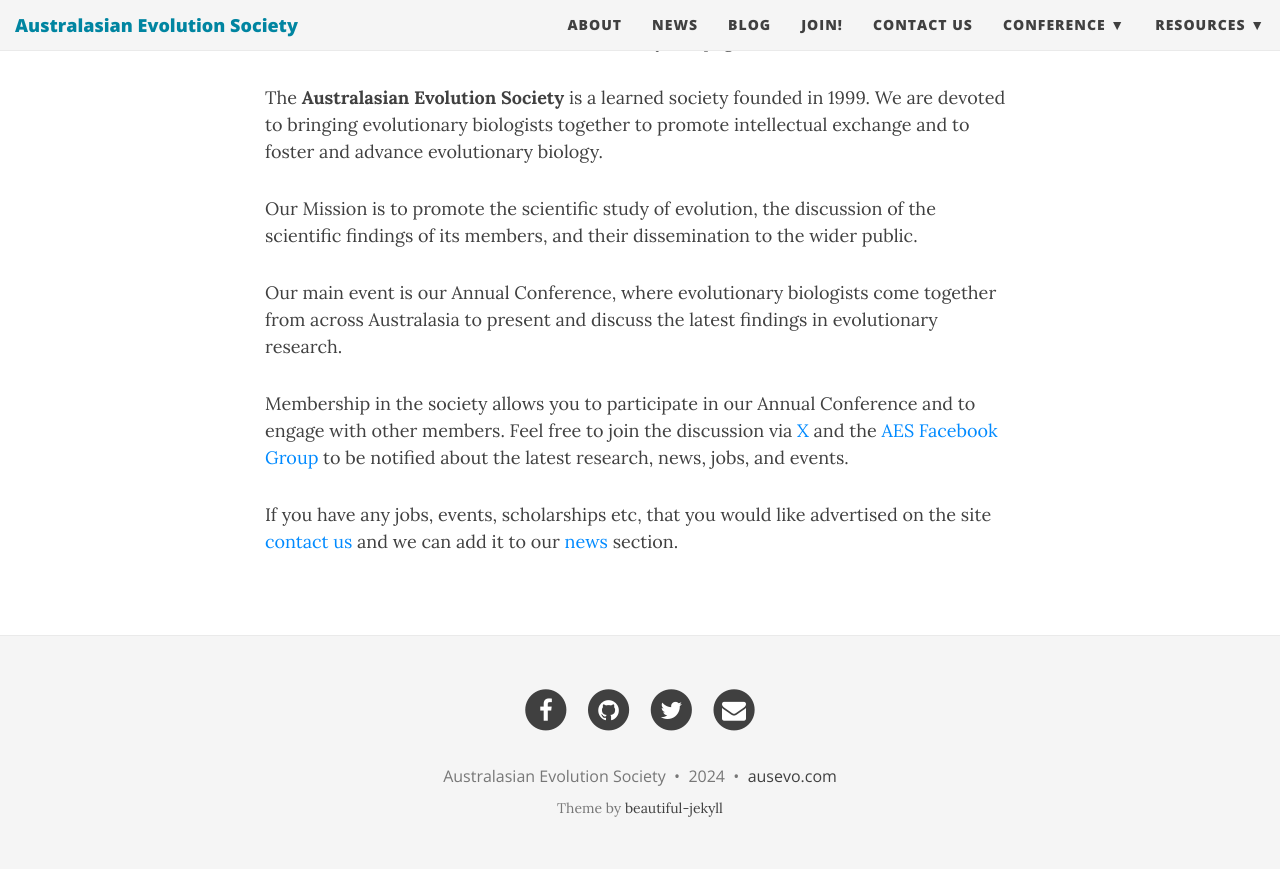
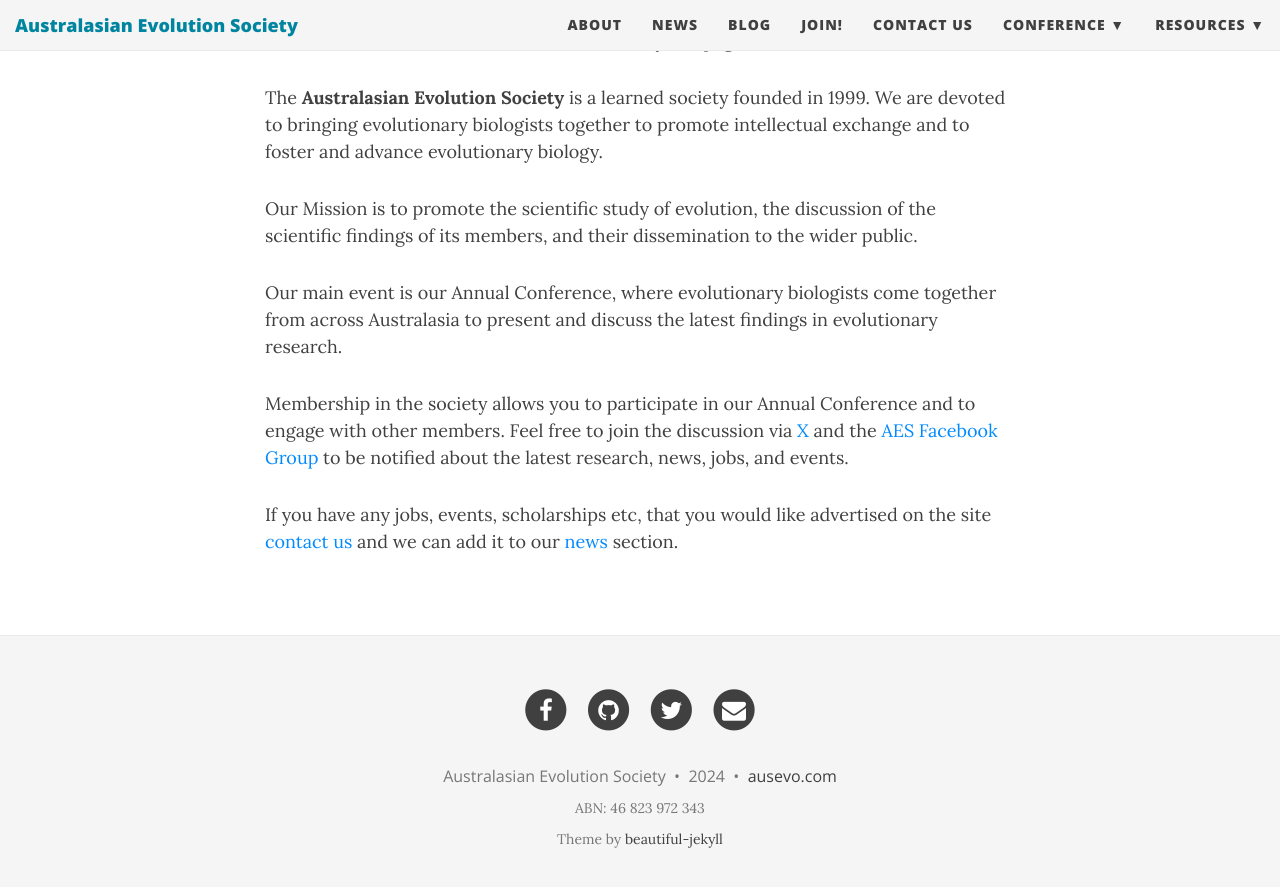
Before and after one commit to ausevo/ausevo.github.io, a Jekyll site: the page built from index.md, in a window 1280 px wide and 900 px high, scrolled down 669 px. Shown: the top 887 px of the window. Built offline with Jekyll 4.4.1, drawn with Linux system fonts in a browser that asks for light colours; nearby versions of some CDN libraries.

Commit message:
abn footer

```diff
--- a/_includes/footer.html
+++ b/_includes/footer.html
@@ -85,9 +85,9 @@
 		  {% endif %}
 	    </p>
 	        <!-- Please don't remove this, keep my open source work credited :) -->
-		<!-- <p class="theme-by text-muted"> -->
-		  <!-- ABN: 46 823 972 343 -->
-		<!-- </p> -->
+		<p class="theme-by text-muted">
+		  ABN: 46 823 972 343
+		</p>
 	        <!-- Please don't remove this, keep my open source work credited :) -->
 		<p class="theme-by text-muted">
 		  Theme by
```
